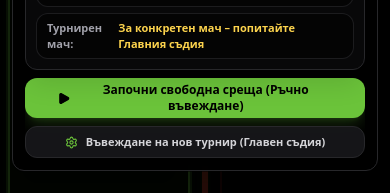
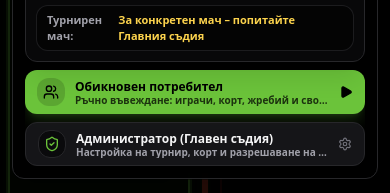
Before and after one commit to NVBadmintonScoringAPP/app, a React (Vite) app: page / in a window 390 px wide. Shown: the part 497-690 px from the top of the page. Built offline with nearby package versions, Linux system fonts and the light colour scheme; no server answers.

Commit message:
feat: two distinct roles on welcome screen - regular user manual mode and admin tournament setup with tablet authorization

```diff
--- a/src/App.tsx
+++ b/src/App.tsx
@@ -150,6 +150,7 @@ export default function App() {
   // Modals state
   const [showWelcome, setShowWelcome] = useState(true);
   const [showSetup, setShowSetup] = useState(false);
+  const [setupInitialMode, setSetupInitialMode] = useState<'tournament' | 'manual'>('manual');
   const [showToss, setShowToss] = useState(false);
   const [pendingSetup, setPendingSetup] = useState<SetupConfig | null>(null);
 
@@ -721,10 +722,12 @@ export default function App() {
         isManualMode={tournamentService.getIsManualMode()}
         isOnline={isOnline}
         onStartMatchSelection={() => {
+          setSetupInitialMode('tournament');
           setShowWelcome(false);
           setShowSetup(true);
         }}
         onStartManualMatch={() => {
+          setSetupInitialMode('manual');
           setShowWelcome(false);
           setShowSetup(true);
         }}
@@ -743,6 +746,7 @@ export default function App() {
       {/* 1. Setup Dialog */}
       <SetupModal
         open={showSetup}
+        initialMode={setupInitialMode}
         onClose={() => {
           setShowSetup(false);
           setShowWelcome(true);
--- a/src/components/WelcomeSplash.tsx
+++ b/src/components/WelcomeSplash.tsx
@@ -3,6 +3,7 @@ import { Play, Globe, MapPin, Calendar, Users, Building, Trophy, ShieldCheck, Al
 import { Dialog } from '@/components/ui/dialog';
 import { Button } from '@/components/ui/button';
 import { useI18n } from '@/lib/i18n';
+import { getTournamentService } from '@/lib/tournamentService';
 import { cn } from '@/lib/utils';
 import type { TournamentInfo } from '@/types';
 
@@ -33,12 +34,14 @@ export function WelcomeSplash({
 }: WelcomeSplashProps) {
   const { lang, isTranslationEnabled, setLanguage, t } = useI18n();
   const [showStatusDetails, setShowStatusDetails] = useState(false);
+  const tournamentService = getTournamentService();
 
   if (!open) return null;
 
-  // Real tournament title - strictly displayed in full, never truncated
+  // Tournament is active only if authorized by admin and has matches
+  const isAuthorized = tournamentService.isAuthorized();
   const displayTitle = tournamentName?.trim() || tournamentInfo?.name?.trim() || '';
-  const hasActiveTournament = !isManualMode && Boolean(displayTitle && tournamentInfo && tournamentInfo.totalMatches > 0);
+  const hasActiveTournament = isAuthorized && !isManualMode && Boolean(displayTitle && tournamentInfo && tournamentInfo.totalMatches > 0);
 
   const venueTitle = assignedLocation || tournamentInfo?.venueName || (tournamentInfo?.hallNames && tournamentInfo.hallNames[0]) || '';
   const locationCity = tournamentInfo?.city || tournamentInfo?.location || '';
@@ -313,38 +316,87 @@ export function WelcomeSplash({
           </div>
         )}
 
-        {/* Action Buttons */}
+        {/* Action Buttons: 2 Clear Options */}
         <div className="w-full space-y-2 pt-0.5">
           {hasActiveTournament ? (
-            <Button
-              size="lg"
-              variant="default"
-              className="w-full h-10 sm:h-11 bg-[#6bc33a] hover:bg-[#56be32] active:bg-[#439527] text-black font-black text-xs sm:text-sm shadow-lg shadow-[#6bc33a]/20 transition-all rounded-xl active:scale-[0.99] flex items-center justify-center gap-2"
-              onClick={onStartMatchSelection}
-            >
-              <Play size={15} className="fill-black stroke-black" />
-              {t('selectMatchBtn')}
-            </Button>
-          ) : (
-            <div className="space-y-2">
+            <div className="space-y-1.5">
+              {/* Option 1 in Tournament Mode: Start official tournament matches for assigned court */}
               <Button
                 size="lg"
                 variant="default"
-                className="w-full h-10 sm:h-11 bg-[#6bc33a] hover:bg-[#56be32] active:bg-[#439527] text-black font-black text-xs sm:text-sm shadow-lg shadow-[#6bc33a]/20 transition-all rounded-xl active:scale-[0.99] flex items-center justify-center gap-2"
-                onClick={onStartManualMatch || onStartMatchSelection}
+                className="w-full h-10 sm:h-11 bg-[#6bc33a] hover:bg-[#56be32] active:bg-[#439527] text-black font-black text-xs sm:text-sm shadow-lg shadow-[#6bc33a]/20 transition-all rounded-xl active:scale-[0.99] flex items-center justify-center gap-2 cursor-pointer"
+                onClick={onStartMatchSelection}
               >
-                <Play size={15} className="fill-black stroke-black" />
-                {t('startManualBtn')}
+                <Play size={15} className="fill-black stroke-black shrink-0" />
+                <span>{t('tournamentModeCourtMatches', { court: assignedCourt })}</span>
               </Button>
+
+              {/* Option 2 in Tournament Mode: Regular User (Manual Mode) */}
               <Button
                 size="sm"
                 variant="outline"
-                className="w-full h-8 sm:h-9 border-zinc-800 bg-zinc-900/90 hover:bg-zinc-800 hover:border-zinc-700 text-[11px] sm:text-xs font-bold text-zinc-300 rounded-xl transition-colors flex items-center justify-center gap-2"
+                className="w-full h-8 sm:h-8.5 border-zinc-800 bg-zinc-900/90 hover:bg-zinc-800 hover:border-zinc-700 text-[11px] sm:text-xs font-bold text-zinc-300 rounded-xl transition-colors flex items-center justify-center gap-2 cursor-pointer"
+                onClick={onStartManualMatch || onStartMatchSelection}
+              >
+                <Users size={13} className="text-zinc-400 shrink-0" />
+                <span>{t('switchToManualModeBtn')}</span>
+              </Button>
+
+              {/* Option 3 in Tournament Mode: Administrator Settings Link */}
+              <button
+                type="button"
                 onClick={onOpenAdmin}
+                className="w-full text-center text-[10px] font-bold text-zinc-500 hover:text-zinc-300 flex items-center justify-center gap-1.5 pt-0.5 transition-colors cursor-pointer"
               >
-                <Settings size={13} className="text-[#6bc33a]" />
-                {t('newTournamentBtn')}
-              </Button>
+                <Settings size={11} className="text-[#6bc33a]" />
+                <span>{t('adminSettingsShort')}</span>
+              </button>
+            </div>
+          ) : (
+            <div className="space-y-2">
+              {/* OPTION 1: REGULAR USER (Manual match entry, toss, court, scoring) */}
+              <button
+                type="button"
+                onClick={onStartManualMatch || onStartMatchSelection}
+                className="w-full h-11 sm:h-12 bg-[#6bc33a] hover:bg-[#56be32] active:bg-[#439527] text-black rounded-xl transition-all shadow-lg shadow-[#6bc33a]/20 active:scale-[0.99] flex items-center justify-between px-3 cursor-pointer group"
+              >
+                <div className="flex items-center gap-2.5 min-w-0">
+                  <div className="w-7 h-7 sm:w-8 sm:h-8 rounded-lg bg-black/15 flex items-center justify-center shrink-0">
+                    <Users size={16} className="text-black" />
+                  </div>
+                  <div className="text-left min-w-0">
+                    <div className="font-black text-xs sm:text-sm leading-tight text-black">
+                      {t('optionRegularUser')}
+                    </div>
+                    <div className="text-[10px] text-black/75 font-bold leading-tight truncate">
+                      {t('optionRegularUserDesc')}
+                    </div>
+                  </div>
+                </div>
+                <Play size={14} className="fill-black stroke-black shrink-0 ml-2" />
+              </button>
+
+              {/* OPTION 2: ADMINISTRATOR (Tournament setup, court assignment, authorization) */}
+              <button
+                type="button"
+                onClick={onOpenAdmin}
+                className="w-full h-11 sm:h-12 border border-zinc-800 bg-zinc-900/90 hover:bg-zinc-850 hover:border-zinc-700 text-zinc-100 rounded-xl transition-all active:scale-[0.99] flex items-center justify-between px-3 cursor-pointer group"
+              >
+                <div className="flex items-center gap-2.5 min-w-0">
+                  <div className="w-7 h-7 sm:w-8 sm:h-8 rounded-lg bg-black/50 border border-zinc-800 flex items-center justify-center shrink-0 group-hover:border-[#6bc33a]/40 transition-colors">
+                    <ShieldCheck size={16} className="text-[#6bc33a]" />
+                  </div>
+                  <div className="text-left min-w-0">
+                    <div className="font-black text-xs sm:text-sm leading-tight text-zinc-100 group-hover:text-white transition-colors">
+                      {t('optionAdmin')}
+                    </div>
+                    <div className="text-[10px] text-zinc-400 font-bold leading-tight truncate">
+                      {t('optionAdminDesc')}
+                    </div>
+                  </div>
+                </div>
+                <Settings size={14} className="text-zinc-500 group-hover:text-[#6bc33a] transition-colors shrink-0 ml-2" />
+              </button>
             </div>
           )}
         </div>
--- a/src/lib/i18n.ts
+++ b/src/lib/i18n.ts
@@ -307,6 +307,40 @@ export const translations = {
     en: 'Court {court} · Access restricted to Head Referee',
   },
   unlockScoreboardBtn: { bg: 'Отключи таблото', en: 'Unlock Scoreboard' },
+
+  // Role Selection & Authorization
+  optionRegularUser: { bg: 'Обикновен потребител', en: 'Regular User' },
+  optionRegularUserDesc: {
+    bg: 'Ръчно въвеждане: играчи, корт, жребий и свободно точкуване',
+    en: 'Manual mode: players, court, toss and free scoring',
+  },
+  optionAdmin: { bg: 'Администратор (Главен съдия)', en: 'Administrator (Chief Referee)' },
+  optionAdminDesc: {
+    bg: 'Настройка на турнир, корт и разрешаване на таблета',
+    en: 'Tournament setup, court assignment and tablet authorization',
+  },
+  authorizeTabletForTournamentBtn: {
+    bg: 'Разреши използването на таблета за този турнир',
+    en: 'Authorize Tablet for this Tournament',
+  },
+  authorizeTabletSuccess: {
+    bg: 'Таблетът е успешно разрешен и активиран за този турнир!',
+    en: 'Tablet successfully authorized and activated for this tournament!',
+  },
+  tournamentModeCourtMatches: {
+    bg: 'Срещи за Корт {court} (Турнирна програма)',
+    en: 'Matches for Court {court} (Tournament Schedule)',
+  },
+  switchToManualModeBtn: {
+    bg: 'Обикновен потребител (Ръчен режим)',
+    en: 'Regular User (Manual Mode)',
+  },
+  adminSettingsShort: {
+    bg: 'Администратор (Настройки / PIN)',
+    en: 'Administrator (Settings / PIN)',
+  },
+  player1ClubPlaceholder: { bg: 'Клуб / Град (Играч 1)', en: 'Club / City (Player 1)' },
+  player2ClubPlaceholder: { bg: 'Клуб / Град (Играч 2)', en: 'Club / City (Player 2)' },
 } as const;
 
 export type TranslationKey = keyof typeof translations;
--- a/src/lib/tournamentService.ts
+++ b/src/lib/tournamentService.ts
@@ -18,6 +18,7 @@ class TournamentService {
   private assignedCourt: string = '1';
   private assignedLocation: string = '';
   private isManualMode: boolean = false;
+  private isTournamentAuthorized: boolean = false;
   private listeners: Set<() => void> = new Set();
 
   constructor() {
@@ -66,6 +67,9 @@ class TournamentService {
 
       const savedManual = localStorage.getItem('badminton_is_manual_mode');
       if (savedManual) this.isManualMode = savedManual === 'true';
+
+      const savedAuth = localStorage.getItem('badminton_tournament_authorized');
+      if (savedAuth) this.isTournamentAuthorized = savedAuth === 'true';
 
       const savedCompleted = localStorage.getItem('badminton_completed_match_ids');
       if (savedCompleted) {
@@ -164,6 +168,30 @@ class TournamentService {
     this.notify();
   }
 
+  public isAuthorized(): boolean {
+    return this.isTournamentAuthorized && Boolean(this.tournamentName || (this.tournamentInfo && this.tournamentInfo.totalMatches > 0)) && !this.isManualMode;
+  }
+
+  public authorizeTournamentForTablet(court?: string, location?: string): void {
+    if (court) this.setAssignedCourt(court);
+    if (location) this.setAssignedLocation(location);
+    this.isTournamentAuthorized = true;
+    this.isManualMode = false;
+    if (typeof window !== 'undefined') {
+      localStorage.setItem('badminton_tournament_authorized', 'true');
+      localStorage.setItem('badminton_is_manual_mode', 'false');
+    }
+    this.notify();
+  }
+
+  public deauthorizeTournament(): void {
+    this.isTournamentAuthorized = false;
+    if (typeof window !== 'undefined') {
+      localStorage.removeItem('badminton_tournament_authorized');
+    }
+    this.notify();
+  }
+
   public getAllMatches(): TournamentMatch[] {
     return [...this.matches];
   }
@@ -257,6 +285,7 @@ class TournamentService {
     this.tournamentInfo = null;
     this.tournamentUrl = '';
     this.isManualMode = false;
+    this.isTournamentAuthorized = false;
     if (typeof window !== 'undefined') {
       localStorage.removeItem('badminton_tournament_matches');
       localStorage.removeItem('badminton_completed_match_ids');
@@ -264,6 +293,7 @@ class TournamentService {
       localStorage.removeItem('badminton_tournament_name');
       localStorage.removeItem('badminton_tournament_info');
       localStorage.removeItem('badminton_is_manual_mode');
+      localStorage.removeItem('badminton_tournament_authorized');
     }
     this.notify();
   }
```
Also changed, not shown: src/components/AdminModal.tsx (+36 -0 lines), src/components/SetupModal.tsx (+32 -12 lines).
